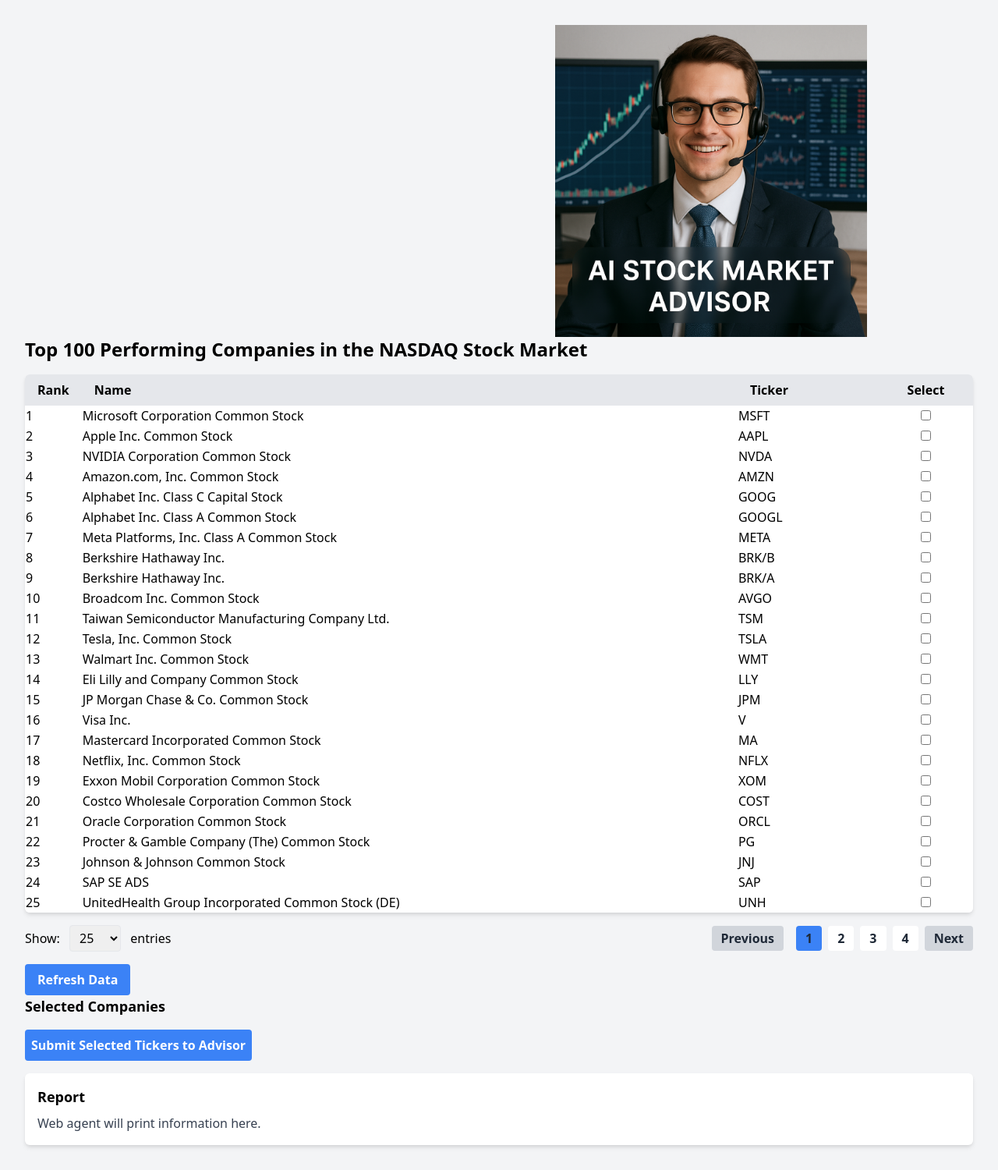
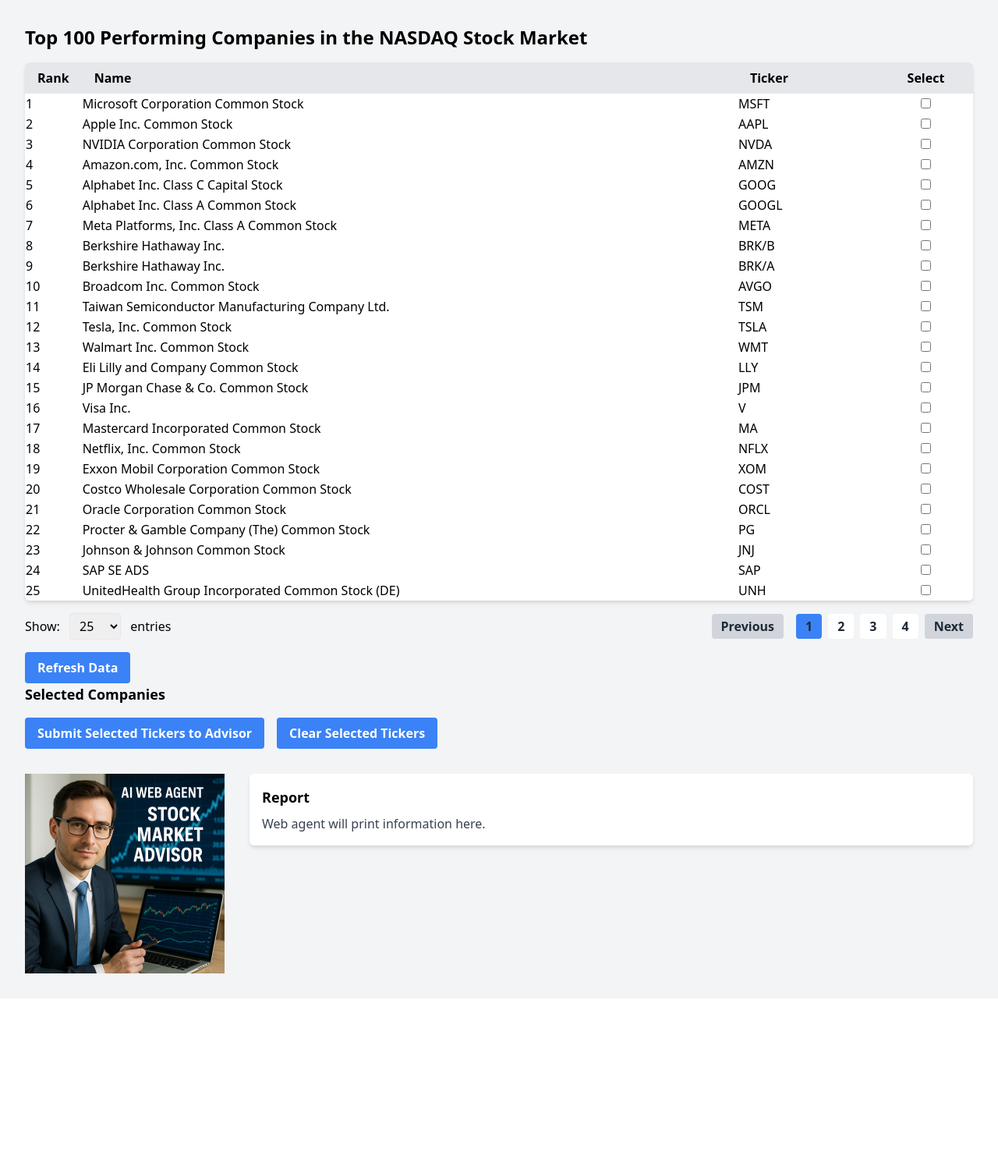
Before and after one commit to AhmedAyman22/Stock-Tracker-Web-Agent-Advisor, a Flask app: page / in a window 1280 px wide. Shown: the whole page at 78% size. After the commit the page ends 1248 px from the top, so only its background shows below. Run offline with Flask 3, Linux system fonts and the light colour scheme.

Commit message:
Final Version :)

```diff
--- a/app/templates/index.html
+++ b/app/templates/index.html
@@ -1,28 +1,18 @@
 <!DOCTYPE html>
 <html lang="en">
 <head>
-    <meta charset="UTF-8">
-    <meta name="viewport" content="width=device-width, initial-scale=1.0">
+    <meta charset="UTF-8" />
+    <meta name="viewport" content="width=device-width, initial-scale=1.0"/>
     <title>Stock Advisor</title>
-    <link href="https://cdn.jsdelivr.net/npm/tailwindcss@2.2.19/dist/tailwind.min.css" rel="stylesheet">
+    <link rel="icon" type="image/x-icon" href="{{ url_for('static', filename='assets/icon.ico') }}">
+    <link href="https://cdn.jsdelivr.net/npm/tailwindcss@2.2.19/dist/tailwind.min.css" rel="stylesheet"/>
     <style>
-        th:nth-child(1), td:nth-child(1) {
-            width: 5%;
-        }
-        th:nth-child(2), td:nth-child(2) {
-            width: 70%;
-        }
-        th:nth-child(3), td:nth-child(3) {
-            width: 15%;
-        }
-        th:nth-child(4), td:nth-child(4) {
-            width: 10%;
-            text-align: center;
-        }
+        th:nth-child(1), td:nth-child(1) { width: 5%; }
+        th:nth-child(2), td:nth-child(2) { width: 70%; }
+        th:nth-child(3), td:nth-child(3) { width: 15%; }
+        th:nth-child(4), td:nth-child(4) { width: 10%; text-align: center; }
     </style>
 </head>
-
-<img src="{{ url_for('static', filename='assets/option1.png') }}" style=" top:5%;  transform: translate(170%)" width="400" height="400">
 
 <body class="bg-gray-100 p-8">
     <h1 class="text-2xl font-bold mb-4">Top 100 Performing Companies in the NASDAQ Stock Market</h1>
@@ -36,8 +26,7 @@
                     <th class="px-4 py-2 text-right">Select</th>
                 </tr>
             </thead>
-            <tbody id="companyTableBody">
-            </tbody>
+            <tbody id="companyTableBody"></tbody>
         </table>
     </div>
 
@@ -51,10 +40,8 @@
             </select>
             <span class="ml-2">entries</span>
         </div>
-        <div id="pagination" class="space-x-2">
+        <div id="pagination" class="space-x-2"></div>
     </div>
-    </div>
-
 
     <button id="refreshButton" class="bg-blue-500 hover:bg-blue-700 text-white font-bold py-2 px-4 rounded">
         Refresh Data
@@ -65,13 +52,21 @@
         <ul id="selectedCompanies" class="list-disc list-inside"></ul>
     </div>
 
-    <button id="submitButton" class="bg-blue-500 hover:bg-blue-700 text-white font-bold py-2 px-2 rounded">
+    <div class="flex flex-wrap gap-4 mb-4">
+        <button id="submitButton" class="bg-blue-500 hover:bg-blue-700 text-white font-bold py-2 px-4 rounded">
             Submit Selected Tickers to Advisor
         </button>
+        <button id="clearButton" class="bg-blue-500 hover:bg-blue-700 text-white font-bold py-2 px-4 rounded">
+            Clear Selected Tickers
+        </button>
+    </div>
 
-    <div id="report" class="mt-4 p-4 bg-white shadow-md rounded-md">
+    <div class="flex items-start mt-8">
+        <img src="{{ url_for('static', filename='assets/option2.png') }}" class="w-64 h-auto" alt="Stock Advisor Image" />
+        <div id="report" class="ml-8 p-4 bg-white shadow-md rounded-md flex-1">
             <h2 class="text-lg font-semibold mb-2">Report</h2>
             <p id="reportText" class="text-gray-700">Web agent will print information here.</p>
+        </div>
     </div>
 
     <script>
@@ -79,10 +74,11 @@
         const selectedCompaniesListElement = document.getElementById('selectedCompanies');
         const refreshButton = document.getElementById('refreshButton');
         const submitButton = document.getElementById('submitButton');
-        const reportDiv = document.getElementById('report');
+        const clearButton = document.getElementById('clearButton');
         const reportText = document.getElementById('reportText');
         const itemsPerPageSelect = document.getElementById('itemsPerPage');
         const paginationDiv = document.getElementById('pagination');
+
         let allCompanyData = {};
         let selectedTickers = [];
         const maxSelections = 3;
@@ -99,21 +95,16 @@
                 const company = allCompanyData[rank];
                 if (company) {
                     const row = companyTableBody.insertRow();
-                    const rankCell = row.insertCell();
-                    const nameCell = row.insertCell();
-                    const tickerCell = row.insertCell();
+                    row.insertCell().textContent = rank;
+                    row.insertCell().textContent = company.name;
+                    row.insertCell().textContent = company.ticker;
                     const selectCell = row.insertCell();
-
-                    rankCell.textContent = rank;
-                    nameCell.textContent = company.name;
-                    tickerCell.textContent = company.ticker;
                     selectCell.classList.add('text-right');
-
                     const checkbox = document.createElement('input');
                     checkbox.type = 'checkbox';
                     checkbox.value = company.ticker;
+                    checkbox.checked = selectedTickers.includes(company.ticker);
                     checkbox.addEventListener('change', handleCheckboxChange);
-                    checkbox.checked = selectedTickers.includes(company.ticker); // Maintain selection across pages
                     selectCell.appendChild(checkbox);
                 }
             }
@@ -121,11 +112,11 @@
         }
 
         function updateSelectedCompaniesList() {
-            selectedCompaniesListElement.innerHTML = ''; // Clear existing list
+            selectedCompaniesListElement.innerHTML = '';
             selectedTickers.forEach(ticker => {
-                const listItem = document.createElement('li');
-                listItem.textContent = ticker;
-                selectedCompaniesListElement.appendChild(listItem);
+                const li = document.createElement('li');
+                li.textContent = ticker;
+                selectedCompaniesListElement.appendChild(li);
             });
         }
 
@@ -135,7 +126,7 @@
                 if (selectedTickers.length < maxSelections && !selectedTickers.includes(ticker)) {
                     selectedTickers.push(ticker);
                 } else {
-                    event.target.checked = false; // Prevent selecting more than 3
+                    event.target.checked = false;
                     if (selectedTickers.length >= maxSelections) {
                         alert(`You can select a maximum of ${maxSelections} companies.`);
                     }
@@ -152,39 +143,39 @@
             const totalPages = Math.ceil(totalItems / itemsPerPage);
 
             if (totalPages > 1) {
-                const prevButton = document.createElement('button');
-                prevButton.textContent = 'Previous';
-                prevButton.classList.add('bg-gray-300', 'hover:bg-gray-400', 'text-gray-800', 'font-bold', 'py-1', 'px-3', 'rounded', 'mr-2');
-                prevButton.disabled = currentPage === 1;
-                prevButton.addEventListener('click', () => {
+                const prev = document.createElement('button');
+                prev.textContent = 'Previous';
+                prev.className = 'bg-gray-300 hover:bg-gray-400 text-gray-800 font-bold py-1 px-3 rounded mr-2';
+                prev.disabled = currentPage === 1;
+                prev.addEventListener('click', () => {
                     currentPage--;
                     renderTable();
                 });
-                paginationDiv.appendChild(prevButton);
+                paginationDiv.appendChild(prev);
 
                 for (let i = 1; i <= totalPages; i++) {
-                    const pageButton = document.createElement('button');
-                    pageButton.textContent = i;
-                    pageButton.classList.add('bg-white', 'hover:bg-gray-200', 'text-gray-800', 'font-bold', 'py-1', 'px-3', 'rounded');
+                    const btn = document.createElement('button');
+                    btn.textContent = i;
+                    btn.className = 'bg-white hover:bg-gray-200 text-gray-800 font-bold py-1 px-3 rounded';
                     if (i === currentPage) {
-                        pageButton.classList.add('bg-blue-500', 'text-white');
+                        btn.classList.add('bg-blue-500', 'text-white');
                     }
-                    pageButton.addEventListener('click', () => {
+                    btn.addEventListener('click', () => {
                         currentPage = i;
                         renderTable();
                     });
-                    paginationDiv.appendChild(pageButton);
+                    paginationDiv.appendChild(btn);
                 }
 
-                const nextButton = document.createElement('button');
-                nextButton.textContent = 'Next';
-                nextButton.classList.add('bg-gray-300', 'hover:bg-gray-400', 'text-gray-800', 'font-bold', 'py-1', 'px-3', 'rounded', 'ml-2');
-                nextButton.disabled = currentPage === totalPages;
-                nextButton.addEventListener('click', () => {
+                const next = document.createElement('button');
+                next.textContent = 'Next';
+                next.className = 'bg-gray-300 hover:bg-gray-400 text-gray-800 font-bold py-1 px-3 rounded ml-2';
+                next.disabled = currentPage === totalPages;
+                next.addEventListener('click', () => {
                     currentPage++;
                     renderTable();
                 });
-                paginationDiv.appendChild(nextButton);
+                paginationDiv.appendChild(next);
             }
         }
 
@@ -197,9 +188,7 @@
         async function fetchData() {
             try {
                 const response = await fetch('/data');
-                if (!response.ok) {
-                    throw new Error(`HTTP error! status: ${response.status}`);
-                }
+                if (!response.ok) throw new Error(`HTTP error! status: ${response.status}`);
                 const data = await response.json();
                 allCompanyData = data;
                 renderTable();
@@ -213,9 +202,7 @@
             reportText.textContent = "Refreshing data...";
             try {
                 const response = await fetch('/refresh', { method: 'POST' });
-                if (!response.ok) {
-                    throw new Error(`HTTP error! status: ${response.status}`);
-                }
+                if (!response.ok) throw new Error(`HTTP error! status: ${response.status}`);
                 const data = await response.json();
                 allCompanyData = data;
                 currentPage = 1;
@@ -228,35 +215,32 @@
         });
 
         submitButton.addEventListener('click', async () => {
-            if (selectedTickers.length == 0) {
-                alert(`Please select at least one company.`);
-            }
-            else
-            {
+            if (selectedTickers.length === 0) {
+                alert("Please select at least one company.");
+            } else {
                 reportText.textContent = "Submitting data to your AI Advisor...";
                 try {
                     const response = await fetch('/submit', {
                         method: 'POST',
-                        headers: {
-                            'Content-Type': 'application/json'
-                        },
+                        headers: { 'Content-Type': 'application/json' },
                         body: JSON.stringify({ selectedCompanies: selectedTickers })
                     });
-
-                if (!response.ok) {
-                    throw new Error(`HTTP error! status: ${response.status}`);
-                }
+                    if (!response.ok) throw new Error(`HTTP error! status: ${response.status}`);
                     const data = await response.json();
-                reportText.textContent = "Data submitted successfully.";
                     reportText.textContent = data;
-            }
-            catch (error) {
+                } catch (error) {
                     console.error("Error submitting data:", error);
                     reportText.textContent = "Error submitting data.";
                 }
             }
         });
 
+        clearButton.addEventListener('click', () => {
+            selectedTickers = [];
+            updateSelectedCompaniesList();
+            renderTable();
+        });
+
         fetchData();
     </script>
 </body>
--- a/data/agent_report.json
+++ b/data/agent_report.json
@@ -1,3 +1,3 @@
 {
-    "report": "Alright, buckle up buttercups, because we're diving headfirst into the Wall Street whirlpool! First up, JPMorgan Chase & Co. (JPM) opened at $251.26 and strutted its stuff to close at $252.51! Not bad, baby. This stock is as steady as they come and solid as a rock! If you own JPM, sit tight! As for Eli Lilly and Company (LLY), hold on to your hats! It opened at $825.115 and closed at $823.62. But don't let that scare you, this share can go up and up. So hold it and prepare for a big climb!"
+    "report": "Listen up, buttercups! It looks like someone didn't get the memo on ticker symbols, 'cause BRK/A and BRK/B are playing hide-and-seek behind a \"404 page not found\" sign. Maybe they're off on a secret investor retreat, who knows?\n\nBut AVGO, oh, AVGO is strutting its stuff like a peacock in a parade!\nThis stock is playing hard to get. Opened at $203.9, dipped down to $201.08, teased us with a high of $205.68, and then closed at $203.64.\n\nIf you already own AVGO, hold tight, babe! But if you don't own any, hold off for now and see if the dip continues.\n"
 }
```
Also changed, not shown: app/icon.ico (added), app/static/assets/icon.ico (added), app/static/option1.png (deleted), app/templates/icon.ico (added). Lines whose indentation alone changed are shown as unchanged.
